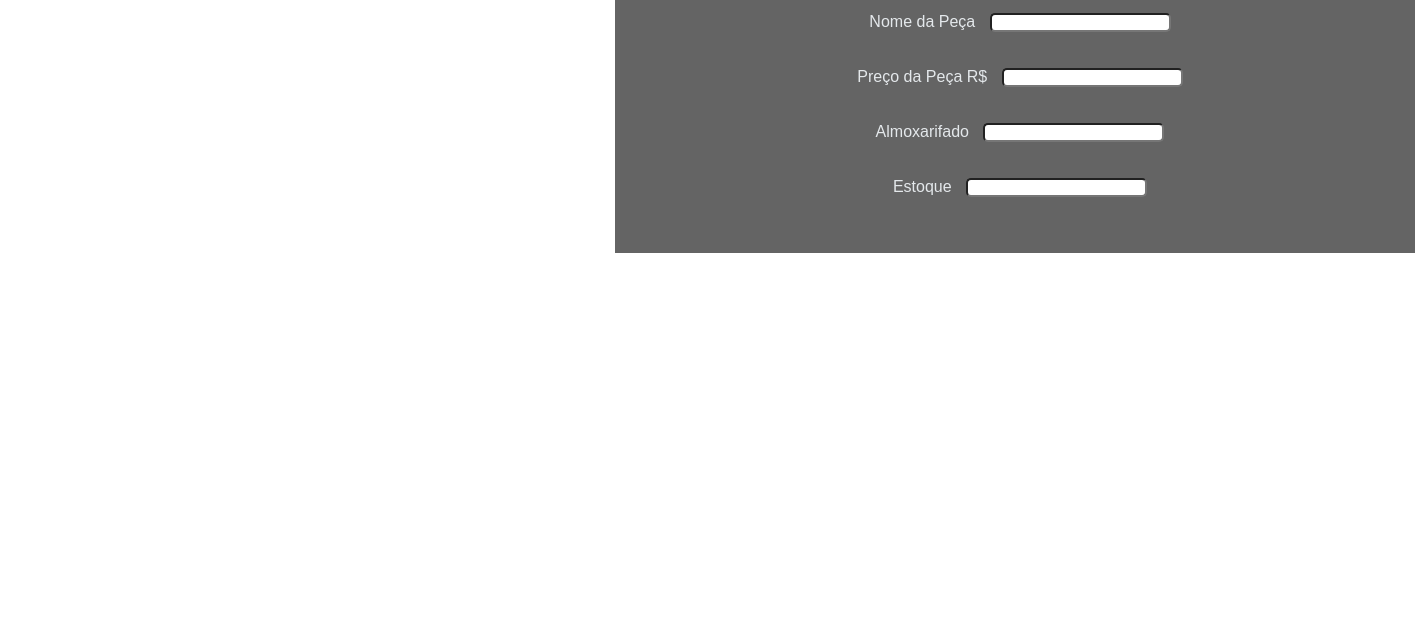
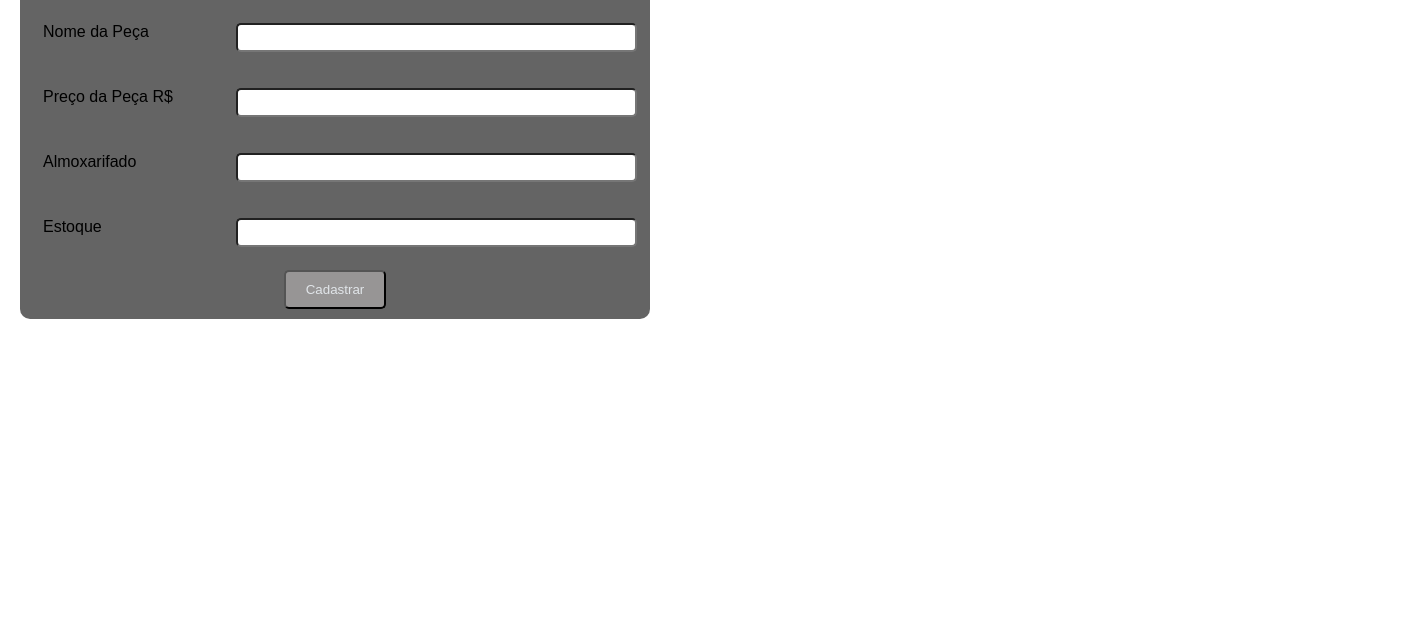
Before and after one commit to Marcojr05/cadastropecas, a plain HTML site: page index.html in a window 1280 px wide. Shown: the part 182-800 px from the top of the page, 1415 px wide, since content can reach past the window. Drawn offline with Linux system fonts and the light colour scheme.

Commit message:
subindo arquivo

```diff
--- a/css/style.css
+++ b/css/style.css
@@ -12,6 +12,7 @@ body{
 
 input{
     border-radius: 5px;
+    padding: 10px 20px 0px 200px;
 }
 
 .campo{
@@ -19,10 +20,34 @@ input{
     margin: 20px 0px 10px 10px;
 }
 
-.corpo {
-    margin-left: 600px;
-    height: 400px;
-    width: 800px;
+.form-box {
+    display: flex;
+    flex-direction: column;
+    /* height: 500px; */
     background-color: rgb(100, 100, 100);
-    color: rgb(228, 232, 235);
+    border-radius: 10px;
+    width: 50%;
+    min-width: min-content;
 }
+
+#botao{
+    padding: 10px 20px 10px 20px;
+    background-color: rgb(151, 149, 149);
+    color: rgb(225, 229, 233);
+}
+
+ @media only screen and (max-width: 1199px){
+    .campo {
+        display: block;
+    }
+}
+
+
+/* Extra large devices (large laptops and desktops, 1200px and up) */
+@media only screen and (min-width: 1200px) {
+    .campo {
+        display: flex;
+        justify-content: space-between;
+        flex-wrap: wrap;
+    }
+}
--- a/index.html
+++ b/index.html
@@ -8,7 +8,7 @@
     <title>Cadastro de Peças</title>
 </head>
 <body>
-        <div class="corpo">
+        <div class="form-box">
             <i class="fa fa-cog fa-5x" aria-hidden="true"></i>
             <h1>Cadastro de Peças</h1>
                 <form action="">
@@ -30,6 +30,9 @@
                         <label for="estoque">Estoque  </i></label>
                         <input name="estoque" id="estoque" type="number">
                     </div>
+
+                    <input type="button"value="Cadastrar" id="botao">
+
                 </form>
         </div>
 </body>
```
